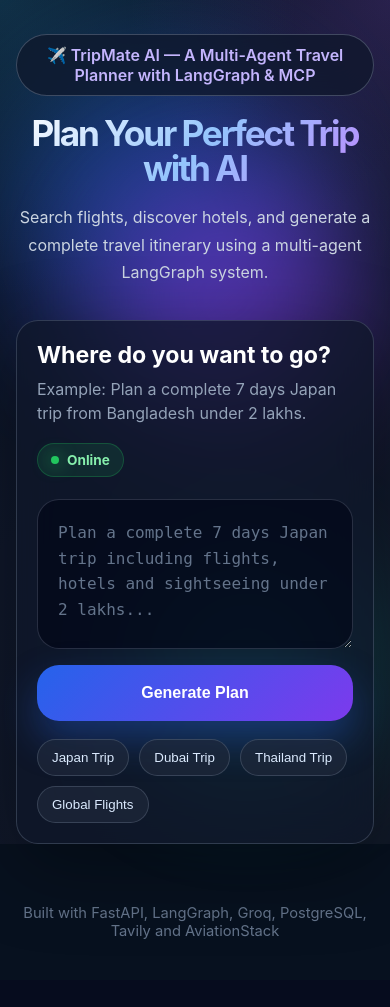
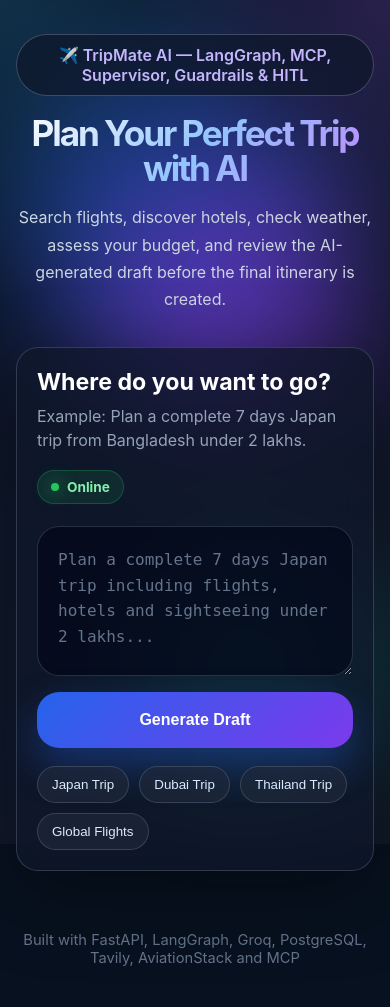
Before and after one commit to Jigil-ak/Multi-Agent-system-using-LanGraph-MCP-Supervisor-Guardrails-HILT, a FastAPI app: page / in a window 390 px wide. Before the commit the page ends 939 px from the top, so only its background shows below. Run offline with FastAPI, Linux system fonts and the light colour scheme; some libraries are stand-ins or nearby versions.

Commit message:
updated frontend

```diff
--- a/app.py
+++ b/app.py
@@ -1,40 +1,39 @@
 from pathlib import Path
 import traceback
+
 import uvicorn
-
 from fastapi import FastAPI, Request
 from fastapi.responses import HTMLResponse, JSONResponse
 from fastapi.staticfiles import StaticFiles
 from fastapi.templating import Jinja2Templates
-from pydantic import BaseModel
+from pydantic import BaseModel, Field
 
-from backend import run_travel_agent
+from backend import run_travel_agent, resume_travel_agent
 
-#this allows nested event loop for async calls in fastapi
+# This is kept from the original project to allow the existing synchronous
+# agent functions to call async MCP helpers inside FastAPI.
 import nest_asyncio
+
 nest_asyncio.apply()
-
 
 BASE_DIR = Path(__file__).resolve().parent
 
 app = FastAPI(
     title="TripMate AI",
-    description="LangGraph Multi-Agent Travel Planner with FastAPI Frontend",
-    version="1.0.0"
+    description=(
+        "LangGraph Multi-Agent Travel Planner with Supervisor, Guardrails, "
+        "Human-in-the-Loop, and FastAPI Frontend"
+    ),
+    version="2.0.0",
 )
-
 
 app.mount(
     "/static",
     StaticFiles(directory=str(BASE_DIR / "static")),
-    name="static"
+    name="static",
 )
 
-
-templates = Jinja2Templates(
-    directory=str(BASE_DIR / "templates")
-)
-
+templates = Jinja2Templates(directory=str(BASE_DIR / "templates"))
 
 
 class TravelRequest(BaseModel):
@@ -42,13 +41,18 @@ class TravelRequest(BaseModel):
     thread_id: str | None = None
 
 
+class ApprovalRequest(BaseModel):
+    thread_id: str = Field(min_length=1)
+    approved: bool
+    feedback: str = ""
+
 
 @app.get("/", response_class=HTMLResponse)
 async def home(request: Request):
     return templates.TemplateResponse(
         request=request,
         name="index.html",
-        context={}
+        context={},
     )
 
 
@@ -62,46 +66,83 @@ async def travel_planner(request_data: TravelRequest):
                 status_code=400,
                 content={
                     "success": False,
-                    "error": "Message cannot be empty."
-                }
+                    "error": "Message cannot be empty.",
+                },
             )
 
         result = run_travel_agent(
             user_input=user_message,
-            thread_id=request_data.thread_id
+            thread_id=request_data.thread_id,
         )
 
         return JSONResponse(
             content={
                 "success": True,
-                "thread_id": result["thread_id"],
-                "answer": result["answer"],
-                "flight_results": result["flight_results"],
-                "hotel_results": result["hotel_results"],
-                "itinerary": result["itinerary"],
-                "llm_calls": result["llm_calls"],
+                **result,
             }
         )
 
-    except Exception as e:
-        print("ERROR:", e)
+    except Exception as exc:
+        print("ERROR:", exc)
         traceback.print_exc()
 
         return JSONResponse(
             status_code=500,
             content={
                 "success": False,
-                "error": str(e)
+                "error": str(exc),
+            },
+        )
+
+
+@app.post("/api/travel/approve")
+async def approve_travel_plan(request_data: ApprovalRequest):
+    try:
+        if not request_data.approved and not request_data.feedback.strip():
+            return JSONResponse(
+                status_code=400,
+                content={
+                    "success": False,
+                    "error": "Please provide revision feedback when rejecting the draft.",
+                },
+            )
+
+        result = resume_travel_agent(
+            thread_id=request_data.thread_id,
+            approved=request_data.approved,
+            feedback=request_data.feedback,
+        )
+
+        return JSONResponse(
+            content={
+                "success": True,
+                **result,
             }
         )
 
+    except Exception as exc:
+        print("APPROVAL ERROR:", exc)
+        traceback.print_exc()
+
+        return JSONResponse(
+            status_code=500,
+            content={
+                "success": False,
+                "error": str(exc),
+            },
+        )
 
 
 @app.get("/health")
 async def health_check():
     return {
         "status": "ok",
-        "message": "AI Travel Planner API is running"
+        "message": "TripMate AI API is running",
+        "features": [
+            "supervisor_agent",
+            "input_guardrail",
+            "human_in_the_loop",
+        ],
     }
 
 
@@ -110,11 +151,10 @@ async def favicon():
     return JSONResponse(content={})
 
 
-
 if __name__ == "__main__":
     uvicorn.run(
         "app:app",
         host="127.0.0.1",
         port=8000,
-        reload=True
+        reload=True,
     )
--- a/static/script.js
+++ b/static/script.js
@@ -1,18 +1,31 @@
 let currentThreadId = localStorage.getItem("travel_thread_id") || null;
 let latestAnswerMarkdown = "";
+let waitingForApproval = false;
+
+const AGENT_LABELS = {
+  flight_agent: "✈️ Flight Agent",
+  hotel_agent: "🏨 Hotel Agent",
+  weather_agent: "🌦️ Weather Agent",
+  budget_agent: "💰 Budget Agent",
+  itinerary_agent: "🗓️ Itinerary Agent"
+};
 
 function setPrompt(text) {
   document.getElementById("userInput").value = text;
 }
 
-function setLoading(isLoading) {
+function setLoading(isLoading, mode = "draft") {
   const sendBtn = document.getElementById("sendBtn");
   const btnText = document.getElementById("btnText");
   const btnLoader = document.getElementById("btnLoader");
+  const approveBtn = document.getElementById("approveBtn");
+  const reviseBtn = document.getElementById("reviseBtn");
 
   sendBtn.disabled = isLoading;
+  approveBtn.disabled = isLoading;
+  reviseBtn.disabled = isLoading;
 
-    if (isLoading) {
+  if (isLoading && mode === "draft") {
     btnText.classList.add("hidden");
     btnLoader.classList.remove("hidden");
   } else {
@@ -23,33 +36,63 @@ function setLoading(isLoading) {
 
 function showError(message) {
   const errorBox = document.getElementById("errorBox");
-
   errorBox.textContent = message;
   errorBox.classList.remove("hidden");
+  errorBox.scrollIntoView({ behavior: "smooth", block: "center" });
 }
 
 function hideError() {
   const errorBox = document.getElementById("errorBox");
-
   errorBox.classList.add("hidden");
   errorBox.textContent = "";
 }
 
-function showResult(answer, threadId) {
-    latestAnswerMarkdown = answer;
+function renderMarkdown(element, markdown) {
+  if (typeof marked !== "undefined") {
+    element.innerHTML = marked.parse(markdown || "");
+  } else {
+    element.innerText = markdown || "";
+  }
+}
+
+function showWorkflow(data) {
+  const section = document.getElementById("workflowSection");
+  const reasoning = document.getElementById("supervisorReasoning");
+  const chips = document.getElementById("agentChips");
+  const guardrailBadge = document.getElementById("guardrailBadge");
+
+  reasoning.textContent = data.supervisor_reasoning || "Supervisor routing completed.";
+  chips.innerHTML = "";
+
+  (data.selected_agents || []).forEach((agent) => {
+    const chip = document.createElement("span");
+    chip.className = "agent-chip";
+    chip.textContent = AGENT_LABELS[agent] || agent;
+    chips.appendChild(chip);
+  });
+
+  if (data.guardrail_allowed === false) {
+    guardrailBadge.textContent = "Guardrail blocked";
+    guardrailBadge.classList.add("blocked");
+  } else {
+    guardrailBadge.textContent = "Guardrail passed";
+    guardrailBadge.classList.remove("blocked");
+  }
+
+  section.classList.remove("hidden");
+}
+
+function showResult(answer, threadId, isDraft = false) {
+  latestAnswerMarkdown = answer || "";
 
   const resultSection = document.getElementById("resultSection");
   const resultBox = document.getElementById("resultBox");
   const threadInfo = document.getElementById("threadInfo");
+  const resultTitle = document.getElementById("resultTitle");
 
-    if (typeof marked !== "undefined") {
-        resultBox.innerHTML = marked.parse(answer);
-    } else {
-        resultBox.innerText = answer;
-    }
-
+  renderMarkdown(resultBox, latestAnswerMarkdown);
   threadInfo.textContent = `Thread ID: ${threadId}`;
-
+  resultTitle.textContent = isDraft ? "Draft Travel Plan" : "Your Final AI Travel Plan";
   resultSection.classList.remove("hidden");
 
   resultSection.scrollIntoView({
@@ -58,8 +101,28 @@ function showResult(answer, threadId) {
   });
 }
 
+function showApproval(data) {
+  waitingForApproval = true;
+  const section = document.getElementById("approvalSection");
+  const approvalRequest = document.getElementById("approvalRequest");
+  approvalRequest.textContent = data.approval_request ||
+    "Approve the draft or provide feedback before the final plan is generated.";
+  section.classList.remove("hidden");
+}
+
+function hideApproval() {
+  waitingForApproval = false;
+  document.getElementById("approvalSection").classList.add("hidden");
+  document.getElementById("approvalFeedback").value = "";
+}
+
 async function sendMessage() {
   hideError();
+
+  if (waitingForApproval) {
+    showError("Please approve or revise the current draft before starting another plan.");
+    return;
+  }
 
   const input = document.getElementById("userInput");
   const message = input.value.trim();
@@ -69,7 +132,7 @@ async function sendMessage() {
     return;
   }
 
-    setLoading(true);
+  setLoading(true, "draft");
 
   try {
     const response = await fetch("/api/travel", {
@@ -92,12 +155,67 @@ async function sendMessage() {
     currentThreadId = data.thread_id;
     localStorage.setItem("travel_thread_id", currentThreadId);
 
-        showResult(data.answer, data.thread_id);
+    showWorkflow(data);
 
+    if (data.requires_approval) {
+      showResult(data.itinerary || data.answer, data.thread_id, true);
+      showApproval(data);
+    } else {
+      hideApproval();
+      showResult(data.answer, data.thread_id, false);
+    }
   } catch (error) {
     showError(error.message);
   } finally {
-        setLoading(false);
+    setLoading(false, "draft");
+  }
+}
+
+async function submitApproval(approved) {
+  hideError();
+
+  if (!currentThreadId || !waitingForApproval) {
+    showError("There is no draft waiting for approval.");
+    return;
+  }
+
+  const feedbackInput = document.getElementById("approvalFeedback");
+  const feedback = feedbackInput.value.trim();
+
+  if (!approved && !feedback) {
+    showError("Please enter revision feedback before requesting changes.");
+    feedbackInput.focus();
+    return;
+  }
+
+  setLoading(true, "approval");
+
+  try {
+    const response = await fetch("/api/travel/approve", {
+      method: "POST",
+      headers: {
+        "Content-Type": "application/json"
+      },
+      body: JSON.stringify({
+        thread_id: currentThreadId,
+        approved: approved,
+        feedback: feedback
+      })
+    });
+
+    const data = await response.json();
+
+    if (!response.ok || !data.success) {
+      throw new Error(data.error || "Could not resume the travel workflow.");
+    }
+
+    showWorkflow(data);
+    hideApproval();
+    showResult(data.answer, data.thread_id, false);
+  } catch (error) {
+    showError(error.message);
+  } finally {
+    setLoading(false, "approval");
   }
 }
 
@@ -113,7 +231,6 @@ function copyResult() {
     .then(() => {
       const copyBtn = document.querySelector(".copy-btn");
       const oldText = copyBtn.textContent;
-
       copyBtn.textContent = "Copied!";
 
       setTimeout(() => {
@@ -135,7 +252,6 @@ function downloadPDF() {
 
   const downloadBtn = document.querySelector(".download-btn");
   const oldText = downloadBtn.textContent;
-
   downloadBtn.textContent = "Preparing PDF...";
   downloadBtn.disabled = true;
 
--- a/static/style.css
+++ b/static/style.css
@@ -89,7 +89,7 @@ body {
 }
 
 .hero-section p {
-    max-width: 760px;
+  max-width: 800px;
   margin: 0 auto;
   color: #cbd5e1;
   font-size: 1.1rem;
@@ -97,7 +97,9 @@ body {
 }
 
 .planner-card,
-.result-section {
+.workflow-section,
+.result-section,
+.approval-section {
   background: rgba(15, 23, 42, 0.76);
   border: 1px solid rgba(148, 163, 184, 0.26);
   box-shadow: 0 24px 80px rgba(0, 0, 0, 0.35);
@@ -105,12 +107,22 @@ body {
   border-radius: 28px;
 }
 
-.planner-card {
+.planner-card,
+.workflow-section,
+.result-section,
+.approval-section {
   padding: 28px;
 }
 
+.workflow-section,
+.result-section,
+.approval-section {
+  margin-top: 26px;
+}
+
 .card-header,
-.result-header {
+.result-header,
+.workflow-header {
   display: flex;
   align-items: flex-start;
   justify-content: space-between;
@@ -119,13 +131,16 @@ body {
 }
 
 .card-header h2,
-.result-header h2 {
+.result-header h2,
+.workflow-header h2,
+.approval-content h2 {
   font-size: 1.45rem;
   margin-bottom: 8px;
 }
 
 .card-header p,
-.result-header p {
+.result-header p,
+.approval-content p {
   color: #94a3b8;
   line-height: 1.5;
 }
@@ -447,13 +570,16 @@ footer {
   }
 
   .planner-card,
-    .result-section {
+  .workflow-section,
+  .result-section,
+  .approval-section {
     padding: 20px;
     border-radius: 22px;
   }
 
   .card-header,
-    .result-header {
+  .result-header,
+  .workflow-header {
     flex-direction: column;
   }
 
--- a/templates/index.html
+++ b/templates/index.html
@@ -2,16 +2,11 @@
 <html lang="en">
 <head>
   <meta charset="UTF-8">
-
   <meta name="viewport" content="width=device-width, initial-scale=1.0">
-
   <title>TripMate AI</title>
-
   <link rel="stylesheet" href="/static/style.css">
 </head>
-
 <body>
-
   <div class="page-bg">
     <div class="gradient-circle circle-1"></div>
     <div class="gradient-circle circle-2"></div>
@@ -19,23 +14,18 @@
   </div>
 
   <main class="app-container">
-
     <section class="hero-section">
       <div class="badge">
-                ✈️ TripMate AI — A Multi-Agent Travel Planner with LangGraph & MCP
+        ✈️ TripMate AI — LangGraph, MCP, Supervisor, Guardrails & HITL
       </div>
-
-            <h1>
-                Plan Your Perfect Trip with AI
-            </h1>
-
+      <h1>Plan Your Perfect Trip with AI</h1>
       <p>
-                Search flights, discover hotels, and generate a complete travel itinerary using a multi-agent LangGraph system.
+        Search flights, discover hotels, check weather, assess your budget,
+        and review the AI-generated draft before the final itinerary is created.
       </p>
     </section>
 
     <section class="planner-card">
-
       <div class="card-header">
         <div>
           <h2>Where do you want to go?</h2>
@@ -43,7 +33,6 @@
             Example: Plan a complete 7 days Japan trip from Bangladesh under 2 lakhs.
           </p>
         </div>
-
         <div class="status-pill">
           <span class="status-dot"></span>
           Online
@@ -55,9 +44,8 @@
           id="userInput"
           placeholder="Plan a complete 7 days Japan trip including flights, hotels and sightseeing under 2 lakhs..."
         ></textarea>
-
         <button id="sendBtn" onclick="sendMessage()">
-                    <span id="btnText">Generate Plan</span>
+          <span id="btnText">Generate Draft</span>
           <span id="btnLoader" class="loader hidden"></span>
         </button>
       </div>
@@ -66,38 +54,39 @@
         <button onclick="setPrompt('Plan a complete 7 days Japan trip from Bangladesh including flights, hotels and sightseeing under 2 lakhs.')">
           Japan Trip
         </button>
-
         <button onclick="setPrompt('Plan a 5 days Dubai trip from Dhaka with flights, hotels and sightseeing.')">
           Dubai Trip
         </button>
-
         <button onclick="setPrompt('Plan a 7 days Thailand trip from Bangladesh with budget hotels and sightseeing.')">
           Thailand Trip
         </button>
-
         <button onclick="setPrompt('Give me all country flight info.')">
           Global Flights
         </button>
       </div>
+    </section>
 
+    <section id="workflowSection" class="workflow-section hidden">
+      <div class="workflow-header">
+        <div>
+          <span class="eyebrow">Supervisor Agent</span>
+          <h2>Execution Plan</h2>
+        </div>
+        <span id="guardrailBadge" class="guardrail-badge">Guardrail passed</span>
+      </div>
+      <p id="supervisorReasoning" class="supervisor-reasoning"></p>
+      <div id="agentChips" class="agent-chips"></div>
     </section>
 
     <section id="resultSection" class="result-section hidden">
-
       <div class="result-header">
         <div>
-                    <h2>Your AI Travel Plan</h2>
+          <h2 id="resultTitle">Your AI Travel Plan</h2>
           <p id="threadInfo">Thread ID: -</p>
         </div>
-
         <div class="result-actions">
-                    <button class="copy-btn" onclick="copyResult()">
-                        Copy
-                    </button>
-
-                    <button class="download-btn" onclick="downloadPDF()">
-                        Download PDF
-                    </button>
+          <button class="copy-btn" onclick="copyResult()">Copy</button>
+          <button class="download-btn" onclick="downloadPDF()">Download PDF</button>
         </div>
       </div>
 
@@ -105,25 +94,43 @@
         <h1 class="pdf-title">AI Travel Plan</h1>
         <div id="resultBox" class="result-box"></div>
       </div>
+    </section>
 
+    <section id="approvalSection" class="approval-section hidden">
+      <div class="approval-icon">👤</div>
+      <div class="approval-content">
+        <span class="eyebrow">Human-in-the-Loop</span>
+        <h2>Review the draft itinerary</h2>
+        <p id="approvalRequest">
+          Approve the draft or provide feedback before the final plan is generated.
+        </p>
+
+        <textarea
+          id="approvalFeedback"
+          class="feedback-input"
+          placeholder="Add revision feedback, for example: reduce the hotel cost and add one free day..."
+        ></textarea>
+
+        <div class="approval-actions">
+          <button id="approveBtn" class="approve-btn" onclick="submitApproval(true)">
+            Approve & Generate Final
+          </button>
+          <button id="reviseBtn" class="revise-btn" onclick="submitApproval(false)">
+            Revise Using Feedback
+          </button>
+        </div>
+      </div>
     </section>
 
     <section id="errorBox" class="error-box hidden"></section>
-
   </main>
 
   <footer>
-        Built with FastAPI, LangGraph, Groq, PostgreSQL, Tavily and AviationStack
+    Built with FastAPI, LangGraph, Groq, PostgreSQL, Tavily, AviationStack and MCP
   </footer>
 
-    <!-- Markdown Renderer -->
   <script src="https://cdn.jsdelivr.net/npm/marked/marked.min.js"></script>
-
-    <!-- PDF Download Library -->
   <script src="https://cdnjs.cloudflare.com/ajax/libs/html2pdf.js/0.10.1/html2pdf.bundle.min.js"></script>
-
-    <!-- Your Custom JS -->
   <script src="/static/script.js"></script>
-
 </body>
 </html>
```
Also changed, not shown: other parts of static/style.css (+126 -11 lines). Lines whose indentation alone changed are shown as unchanged.
